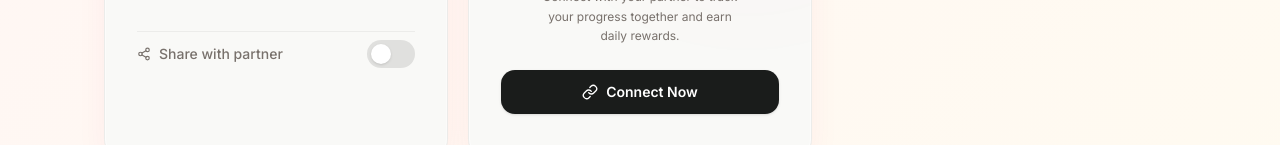
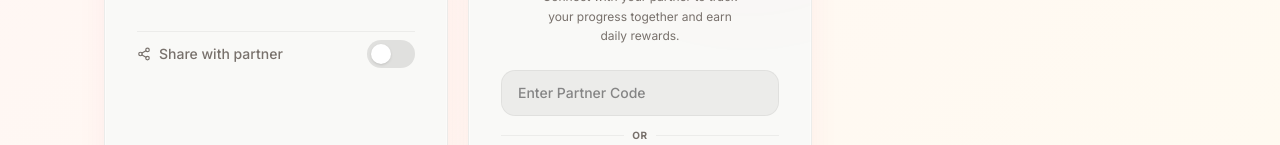
Before and after one commit to Kittu2007/heart2heart, a Next.js app: page /dashboard in a window 1280 px wide. Shown: the part 807-952 px from the top of the page. Built offline with nearby package versions, Linux system fonts and the light colour scheme; no server answers; the database is empty; sample sign-in values are in the browser's storage.

Commit message:
Enhance partner connection controls with real-time status and direct join/disconnect on dashboard

```diff
--- a/app/(app)/dashboard/page.tsx
+++ b/app/(app)/dashboard/page.tsx
@@ -432,6 +432,67 @@ export default function DashboardPage() {
     setDailyTask(newTask);
   }, []);
 
+  // Handle partner disconnect
+  const handleDisconnect = useCallback(async () => {
+    if (!currentUser) return;
+
+    setIsActionLoading(true);
+    try {
+      const idToken = await currentUser.getIdToken();
+      const res = await fetch('/api/couples', {
+        method: 'DELETE',
+        headers: { 'Authorization': `Bearer ${idToken}` }
+      });
+
+      if (!res.ok) {
+        const errorData = await res.json();
+        throw new Error(errorData.error || 'Failed to disconnect');
+      }
+
+      playSound(SoundType.SUCCESS);
+      // Local state will be updated by Firestore listeners
+      setPartner(null);
+      setCoupleId(null);
+      setCoupleStatus(null);
+    } catch (err: any) {
+      console.error("Disconnect error:", err);
+      alert(err.message || "Failed to disconnect. Please try again.");
+    } finally {
+      setIsActionLoading(false);
+    }
+  }, [currentUser]);
+
+  // Handle partner join
+  const handleJoin = useCallback(async (code: string) => {
+    if (!currentUser) return;
+
+    setIsActionLoading(true);
+    try {
+      const idToken = await currentUser.getIdToken();
+      const res = await fetch('/api/couples/join', {
+        method: 'POST',
+        headers: {
+          'Authorization': `Bearer ${idToken}`,
+          'Content-Type': 'application/json'
+        },
+        body: JSON.stringify({ inviteCode: code })
+      });
+
+      if (!res.ok) {
+        const errorData = await res.json();
+        throw new Error(errorData.error || 'Failed to join');
+      }
+
+      playSound(SoundType.SUCCESS);
+      // Success state will be picked up by listeners
+    } catch (err: any) {
+      console.error("Join error:", err);
+      alert(err.message || "Failed to join. Please try again.");
+    } finally {
+      setIsActionLoading(false);
+    }
+  }, [currentUser]);
+
   if (authLoading) {
     return (
       <div
@@ -480,6 +541,8 @@ export default function DashboardPage() {
             currentUserTaskCompleted={hasCompletedTask}
             isLoading={isPartnerLoading}
             coupleStatus={coupleStatus}
+            onDisconnect={handleDisconnect}
+            onJoin={handleJoin}
           />
           <PreferencesList partnerName={partner?.name || "Partner"} coupleId={coupleId} />
         </section>
--- a/app/components/dashboard/PartnerStatus.tsx
+++ b/app/components/dashboard/PartnerStatus.tsx
@@ -1,6 +1,7 @@
 "use client";
+import { useState } from "react";
 
-import { User, CheckCircle, Clock, Heart, Link as LinkIcon, UserPlus, Sparkles } from "lucide-react";
+import { User, CheckCircle, Clock, Heart, Link as LinkIcon, UserPlus, Sparkles, ShieldAlert } from "lucide-react";
 import Link from "next/link";
 
 interface PartnerStatusProps {
@@ -21,6 +22,8 @@ interface PartnerStatusProps {
   currentUserTaskCompleted?: boolean;
   isLoading?: boolean;
   coupleStatus?: string | null;
+  onDisconnect?: () => Promise<void>;
+  onJoin?: (code: string) => Promise<void>;
 }
 
 export default function PartnerStatus({
@@ -30,7 +33,11 @@ export default function PartnerStatus({
   currentUserTaskCompleted = false,
   isLoading = false,
   coupleStatus,
+  onDisconnect,
+  onJoin,
 }: PartnerStatusProps) {
+  const [isActionLoading, setIsActionLoading] = useState(false);
+  const [joinCode, setJoinCode] = useState("");
   const currentUserName = currentUser?.name || "You";
   const bothCompleted = currentUserTaskCompleted && partner?.taskCompleted;
 
@@ -78,13 +85,33 @@ export default function PartnerStatus({
                 <p className="text-[10px] text-[#78716c] max-w-[180px]">Share this code with your partner. Once they join, you'll be connected!</p>
               </div>
 
+              <div className="flex flex-col w-full gap-2 mt-auto">
                 <Link
                   href="/connect"
                   className="w-full py-3 px-4 bg-[#1a1c1b] text-white rounded-xl text-sm font-semibold flex items-center justify-center gap-2 hover:bg-black transition-all shadow-sm active:scale-[0.98] group/btn"
                 >
                   <LinkIcon size={16} className="group-hover/btn:rotate-12 transition-transform" />
-                Manage Connection
+                  Invite More
                 </Link>
+
+                <button
+                  onClick={async () => {
+                    if (onDisconnect && confirm("Cancel pending connection and reset code?")) {
+                      setIsActionLoading(true);
+                      try {
+                        await onDisconnect();
+                      } finally {
+                        setIsActionLoading(false);
+                      }
+                    }
+                  }}
+                  disabled={isActionLoading}
+                  className="w-full py-2.5 px-4 bg-white border border-rose-100 text-rose-500 rounded-xl text-xs font-bold hover:bg-rose-50 transition-all flex items-center justify-center gap-2 active:scale-[0.98] disabled:opacity-50"
+                >
+                  <ShieldAlert size={14} />
+                  {isActionLoading ? "Processing..." : "Cancel Connection"}
+                </button>
+              </div>
             </>
           ) : (
             <>
@@ -108,13 +135,49 @@ export default function PartnerStatus({
                 </p>
               )}
 
+              <div className="flex flex-col w-full gap-3 mt-auto">
+                <div className="relative group/input">
+                  <input
+                    type="text"
+                    placeholder="Enter Partner Code"
+                    value={joinCode}
+                    onChange={(e) => setJoinCode(e.target.value.toUpperCase())}
+                    className="w-full bg-black/5 border border-black/5 rounded-xl px-4 py-3 text-sm font-bold tracking-widest placeholder:tracking-normal placeholder:font-medium focus:outline-none focus:ring-2 focus:ring-brand-rose/20 transition-all"
+                  />
+                  {joinCode.length > 0 && (
+                    <button
+                      onClick={async () => {
+                        if (onJoin) {
+                          setIsActionLoading(true);
+                          try {
+                            await onJoin(joinCode);
+                          } finally {
+                            setIsActionLoading(false);
+                          }
+                        }
+                      }}
+                      disabled={isActionLoading || joinCode.length < 4}
+                      className="absolute right-2 top-2 bottom-2 px-4 bg-brand-rose text-white rounded-lg text-xs font-bold hover:bg-brand-rose-dark transition-all disabled:opacity-50 active:scale-95"
+                    >
+                      {isActionLoading ? "..." : "Join"}
+                    </button>
+                  )}
+                </div>
+
+                <div className="flex items-center gap-2">
+                  <div className="h-px flex-1 bg-black/5" />
+                  <span className="text-[10px] text-[#78716c] font-bold uppercase tracking-wider">or</span>
+                  <div className="h-px flex-1 bg-black/5" />
+                </div>
+
                 <Link
                   href="/connect"
-                className="w-full py-3 px-4 bg-[#1a1c1b] text-white rounded-xl text-sm font-semibold flex items-center justify-center gap-2 hover:bg-black transition-all shadow-sm active:scale-[0.98] group/btn"
+                  className="w-full py-3 px-4 bg-black/5 text-[#1a1c1b] rounded-xl text-sm font-semibold flex items-center justify-center gap-2 hover:bg-black/10 transition-all active:scale-[0.98]"
                 >
-                <LinkIcon size={16} className="group-hover/btn:rotate-12 transition-transform" />
-                {inviteCode ? "Connection Center" : "Connect Now"}
+                  <LinkIcon size={16} />
+                  Connection Center
                 </Link>
+              </div>
             </>
           )}
         </div>
@@ -303,6 +366,35 @@ export default function PartnerStatus({
             </>
           )}
         </div>
+
+        {/* Action Controls */}
+        <div className="mt-6 flex items-center gap-2">
+          <button
+            onClick={async () => {
+              if (onDisconnect && confirm("Disconnect from partner?")) {
+                setIsActionLoading(true);
+                try {
+                  await onDisconnect();
+                } finally {
+                  setIsActionLoading(false);
+                }
+              }
+            }}
+            disabled={isActionLoading}
+            className="flex-1 py-2.5 px-4 bg-white border border-rose-100 text-rose-500 rounded-xl text-xs font-bold hover:bg-rose-50 transition-all flex items-center justify-center gap-2 active:scale-[0.98] disabled:opacity-50"
+          >
+            <ShieldAlert size={14} />
+            {isActionLoading ? "Processing..." : "Disconnect Partner"}
+          </button>
+
+          <Link
+            href="/connect"
+            className="p-2.5 bg-black/5 text-[#78716c] rounded-xl hover:bg-black/10 transition-all active:scale-[0.98]"
+            title="Connection Center"
+          >
+            <LinkIcon size={16} />
+          </Link>
+        </div>
       </div>
 
       <style jsx>{`
```
Lines whose indentation alone changed are shown as unchanged.
